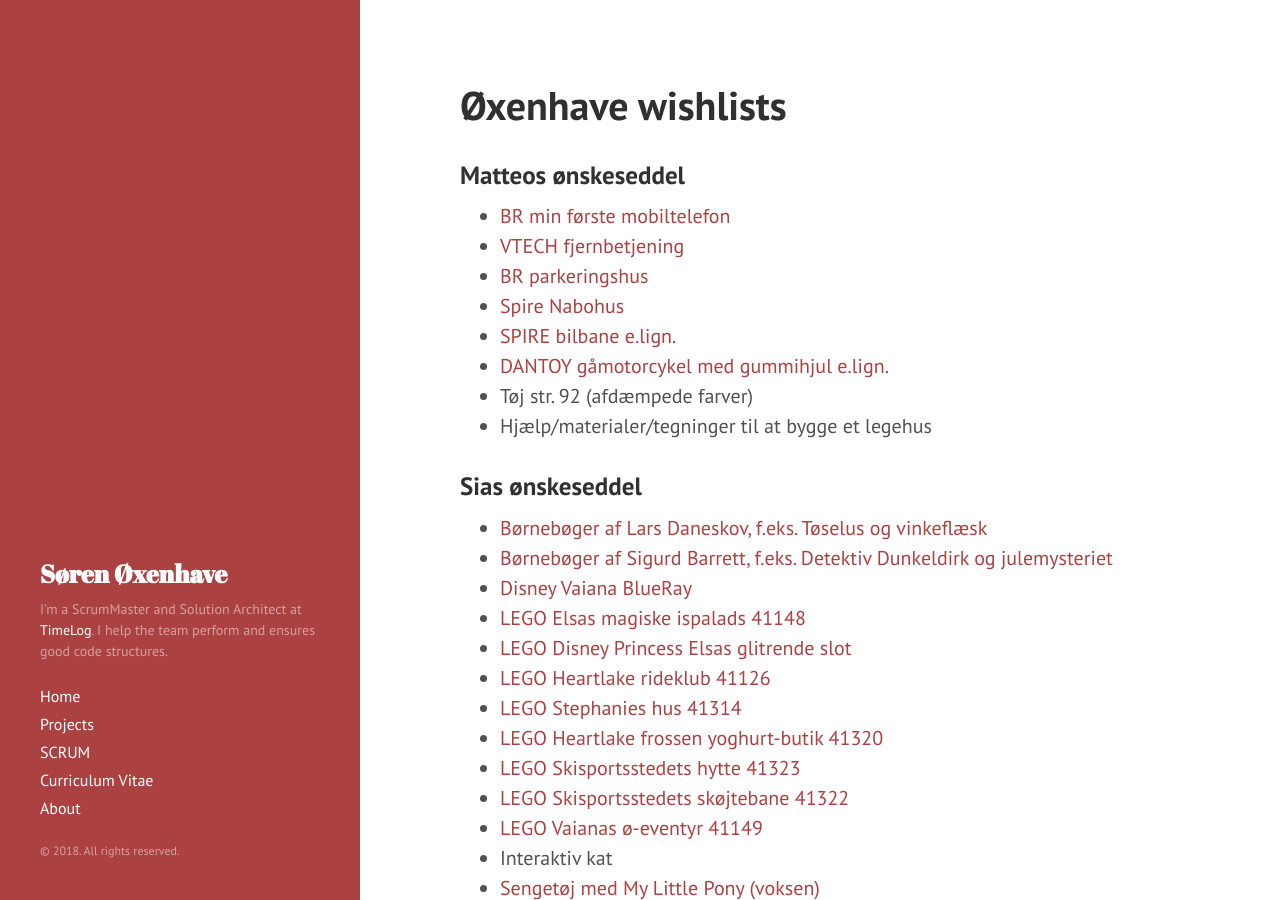
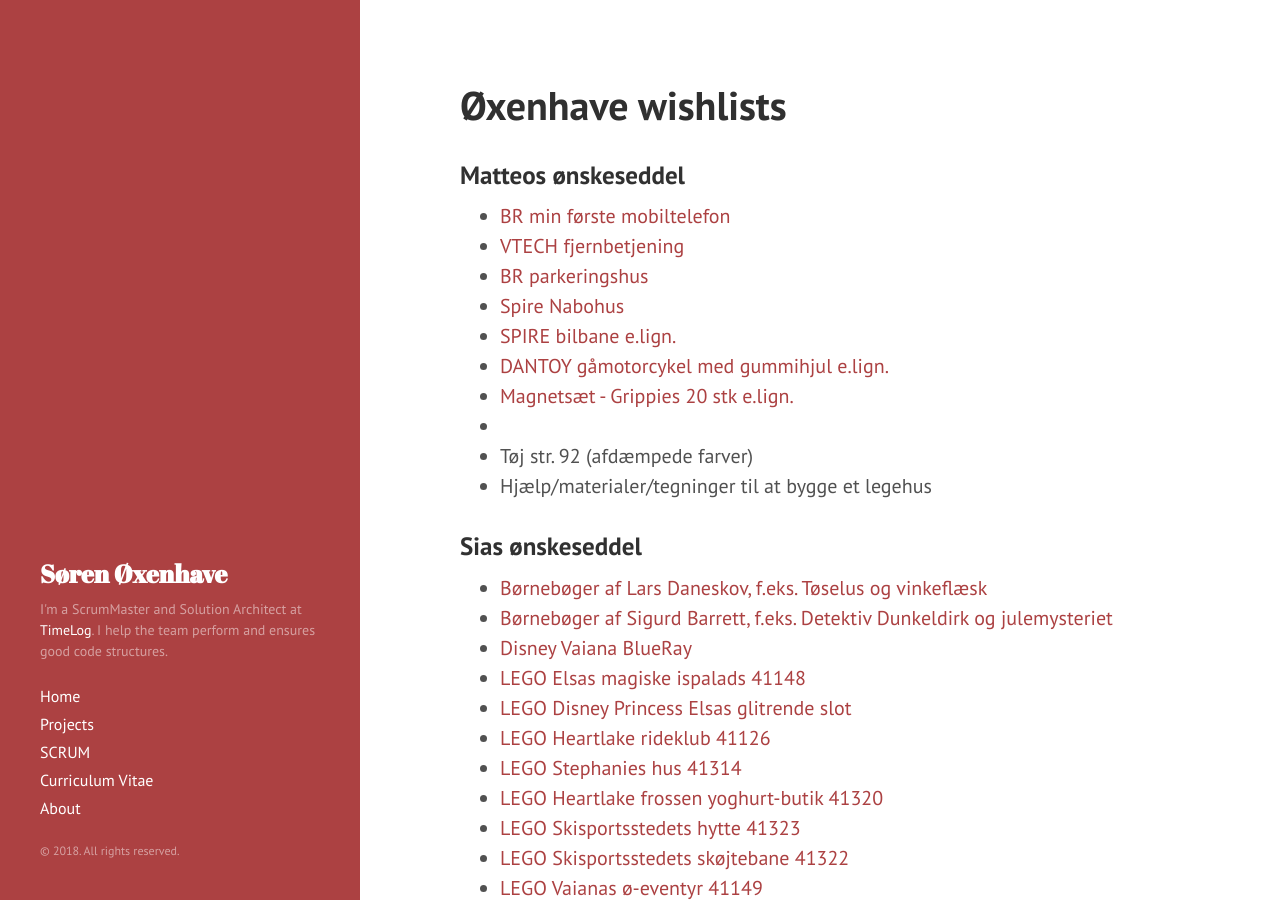
Before and after one commit to oexenhave/oexenhave, a Jekyll site: the page built from wishlists.md, in a window 1280 px wide and 900 px high. Built offline with Jekyll 4.4.1, drawn with Linux system fonts in a browser that asks for light colours.

Commit message:
Update wishlists.md

```diff
--- a/wishlists.md
+++ b/wishlists.md
@@ -12,6 +12,8 @@ sortorder: 999
 - [Spire Nabohus](https://www.br.dk/vores-kategorier/jul/den-mindste/nabohus?id=000000000117425001)
 - [SPIRE bilbane e.lign.](https://www.br.dk/vores-kategorier/jul/den-mindste/spire-bilbane?id=000000000110627001)
 - [DANTOY gåmotorcykel med gummihjul e.lign.](https://www.br.dk/vores-kategorier/babyudstyr-og-pleje/gaavogne-og-gaabiler/dantoy-gaamotorcykel-med-gummihjul?id=000000000102601001)
+- [Magnetsæt - Grippies 20 stk e.lign.](https://www.legeakademiet.dk/pi/Magnets%C3%A6t---Grippies-20-stk_3803428_60284.aspx)
+-
 - Tøj str. 92 (afdæmpede farver)
 - Hjælp/materialer/tegninger til at bygge et legehus
 
```
